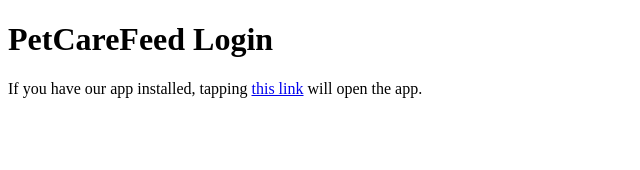
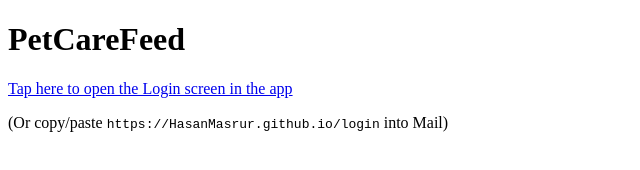
Before and after one commit to HasanMasrur/HasanMasrur.github.io, a plain HTML site: page login/index.html in a window 1280 px wide. Shown: the whole page, without its empty margins (0-640 px from the left). Drawn offline with Linux system fonts and the light colour scheme.

Commit message:
index update

```diff
--- a/login/index.html
+++ b/login/index.html
@@ -1,5 +1,12 @@
-<!-- login/index.html -->
-<!DOCTYPE html><html><body>
-    <h1>PetCareFeed Login</h1>
-    <p>If you have our app installed, tapping <a href="https://HasanMasrur.github.io/login">this link</a> will open the app.</p>
-  </body></html>
+<!DOCTYPE html>
+<html>
+  <body>
+    <h1>PetCareFeed</h1>
+    <p>
+      <a href="/login">Tap here to open the Login screen in the app</a>
+    </p>
+    <p>
+      (Or copy/paste <code>https://HasanMasrur.github.io/login</code> into Mail)
+    </p>
+  </body>
+</html>
```
